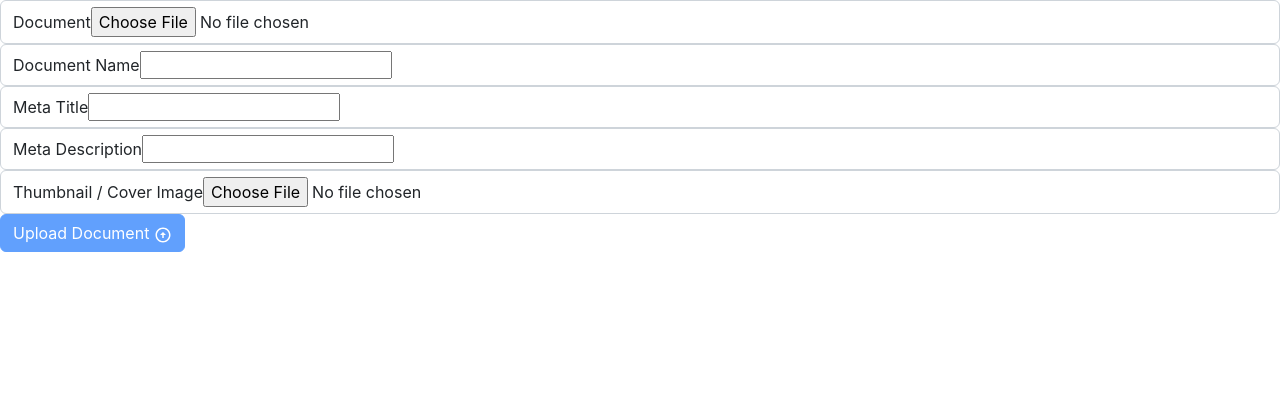
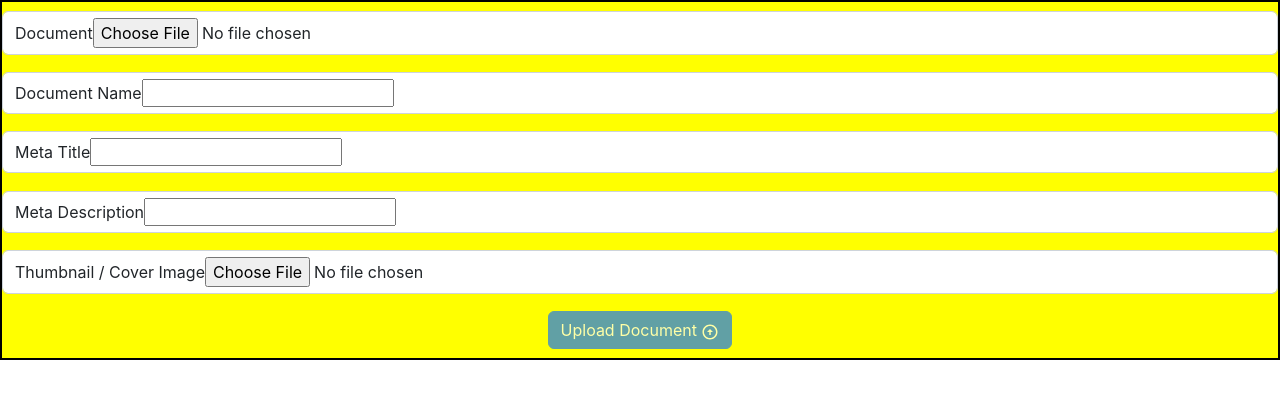
Before and after one commit to pagauravpatel911/FlipitFrontEnd, a React (Create React App) app: page /uploadDoc in a window 1280 px wide. Shown: the top 398 px of the page. Built offline with nearby package versions, Linux system fonts and the light colour scheme.

Commit message:
changes in upload document form

```diff
--- /dev/null
+++ b/src/components/UploadDocumentForm/UploadDocumentForm.css
@@ -0,0 +1,6 @@
+.fcontainer{
+    display: flex;
+    flex-direction: column;
+    justify-content: center;
+    align-items: center;
+}
--- a/src/components/UploadDocumentForm/UploadDocumentForm.jsx
+++ b/src/components/UploadDocumentForm/UploadDocumentForm.jsx
@@ -15,6 +15,7 @@
     const {
         value: enterdDoc,
         isValid: isValidDoc,
+        val: docValueTaget,
         hasError: docHasError,
         valueChangeHandler: docChangeHandler,
         inputBlurHandler: docBlurHandler,
@@ -63,7 +64,9 @@
             meta_description: enterdMetaDescription,
             meta_title: enterdMetaName,
         }
+        const uri = URL.createObjectURL(docValueTaget.files[0])
         console.log(data)
+        console.log(uri)
 
         resetName()
         resetDoc()
@@ -76,7 +79,7 @@
 
     return (
         <div className="form-container">
-            <form onSubmit={formSubmitHandler}>
+            <form onSubmit={formSubmitHandler} className="fcontainer">
                 <div className="form-control">
                     <label htmlFor="document">Document</label>
                     <input onChange={docChangeHandler} onBlur={docBlurHandler} type="file" id="document" name="document" value={enterdDoc} />
--- a/src/hooks/use-input.jsx
+++ b/src/hooks/use-input.jsx
@@ -1,13 +1,16 @@
 import { useState } from "react";
 
-const useInput = (validateValue) => {
+const useInput = (validateValue, type="text") => {
     const [enteredValue, setEnteredValue] = useState("")
     const [isTouched, setIsTouched] = useState(false)
+    const [val, setVal] = useState({})
 
     const isValidValue = validateValue(enteredValue)
     const hasError = !isValidValue && isTouched
 
     const valueChangeHandler = (event) => {
+        console.log(event.target)
+        setVal(event.target)
         setEnteredValue(event.target.value)
     }
 
@@ -25,6 +28,7 @@
         isValid: isValidValue,
         hasError,
         isTouched,
+        val,
         valueChangeHandler,
         inputBlurHandler,
         reset,
```
